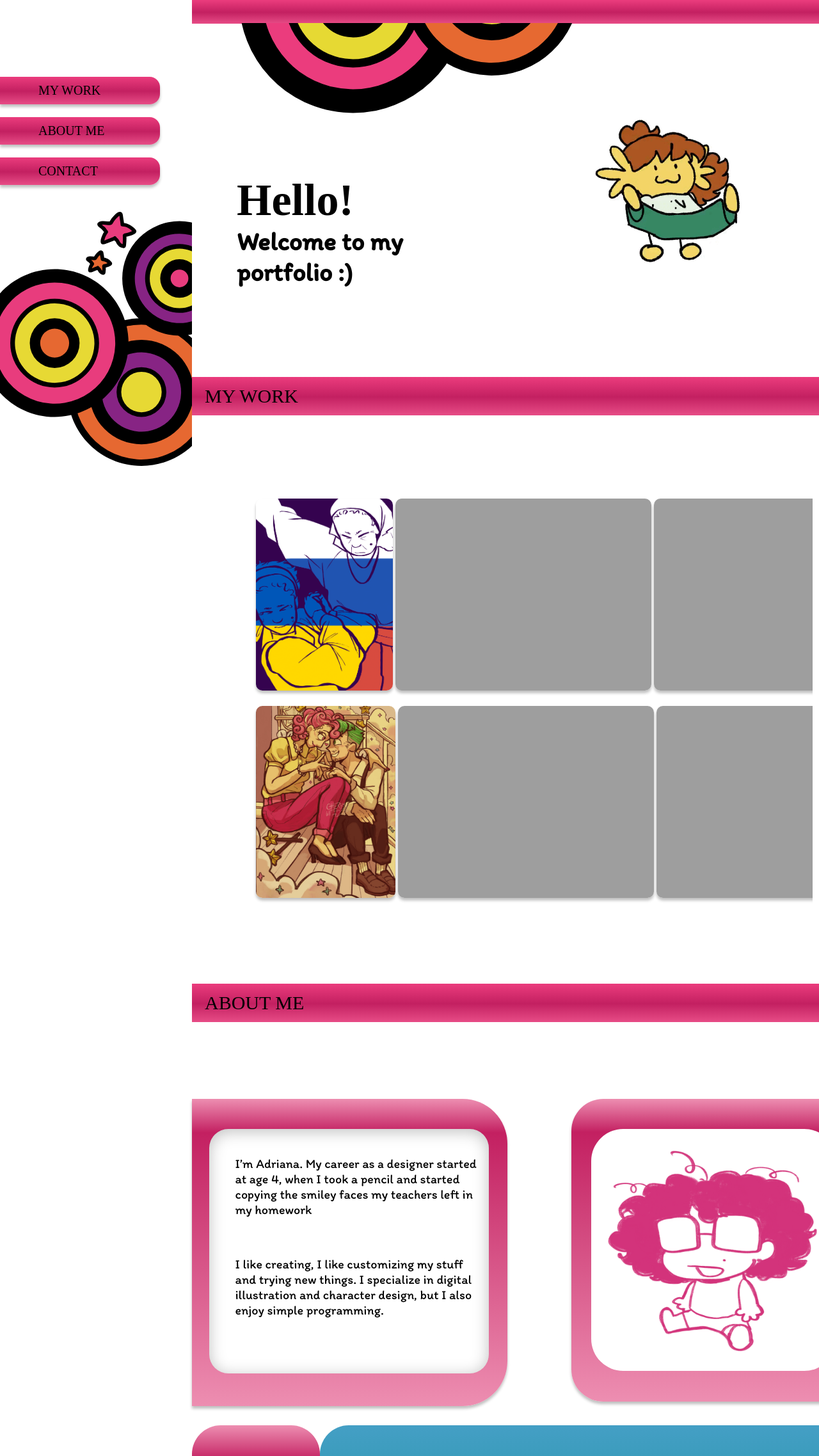
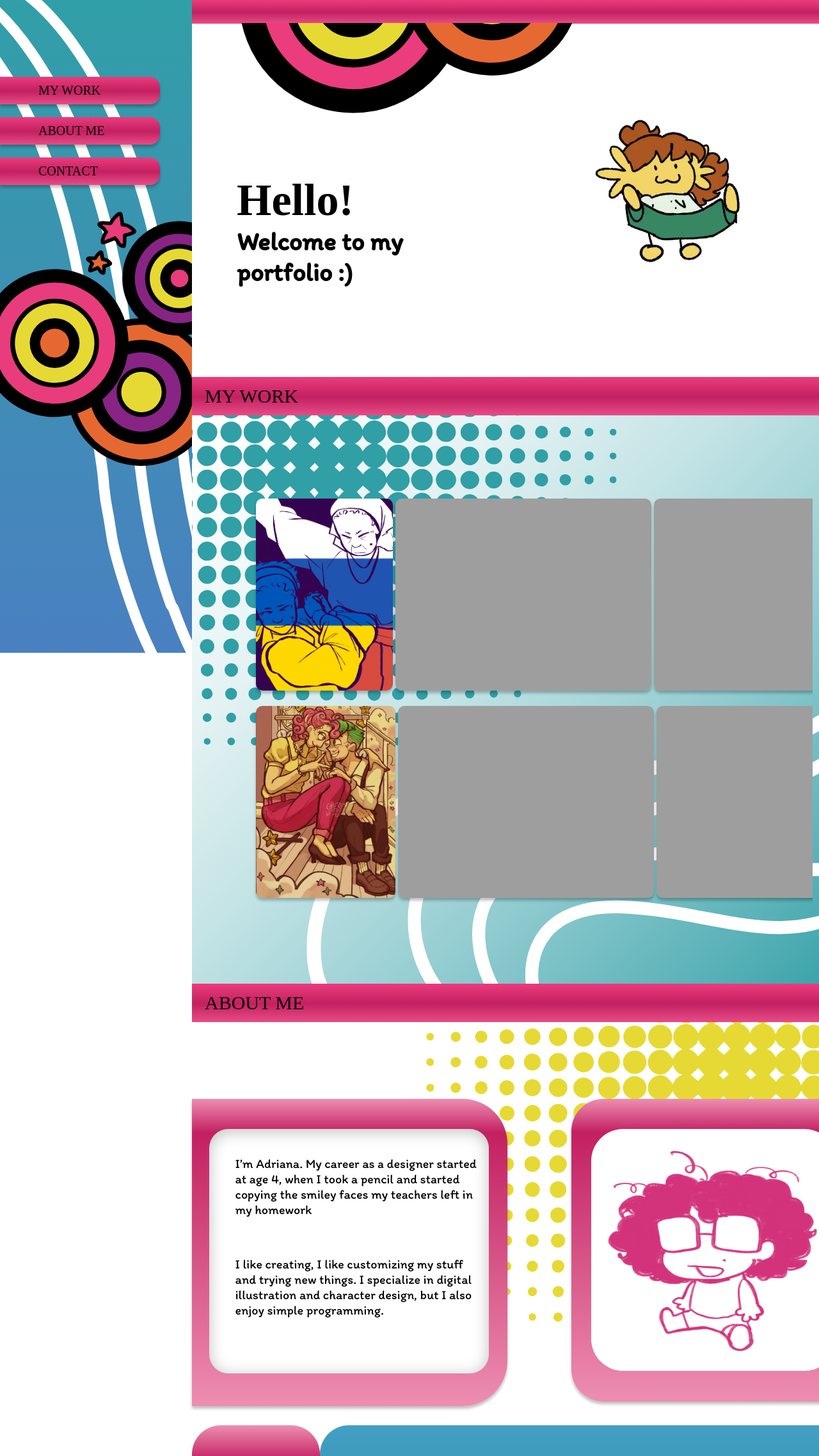
Before and after one commit to ASSP-2005/Portfolio-site, a plain HTML site: page docs/index.html in a window 1280 px wide. Shown: the top 2275 px of the page at 64% size. Drawn offline with Linux system fonts and the light colour scheme; the site is published under a folder, as on GitHub Pages, so addresses that start at the root find nothing; a web font is replaced by a local one.

Commit message:
cambiando rutas css

```diff
--- a/docs/styles.css
+++ b/docs/styles.css
@@ -56,7 +56,7 @@ html{
     width: 300px;
     height: 1020px;
     padding-top: 120px;
-    background-image: url(/resources/backgrounds/menu-bg.svg) ;
+    background-image: url(resources/backgrounds/menu-bg.svg) ;
     background-repeat: no-repeat;
     background-size: cover;
     flex-direction: column;
@@ -180,7 +180,7 @@ html{
 .work{
     display: flex;
     padding: 100px 70px;
-    background-image: url(/resources/backgrounds/work-bg.svg);
+    background-image: url(resources/backgrounds/work-bg.svg);
     background-repeat: no-repeat;
     background-size: cover;
 }
@@ -242,7 +242,7 @@ html{
     flex-direction: column;
     padding-top: 120px;
     gap: 30px;
-    background-image: url(/resources/backgrounds/aboutme-bg.svg);
+    background-image: url(resources/backgrounds/aboutme-bg.svg);
     background-repeat: no-repeat;
     background-size: cover;
 }
@@ -386,7 +386,7 @@ html{
     height: 955px;
     padding: 100px 100px;
     gap: 50px;
-    background: url(/resources/backgrounds/contact-bg.svg);
+    background: url(resources/backgrounds/contact-bg.svg);
     background-size: cover;
 }
 
@@ -582,7 +582,7 @@ html{
     .meinfo{
         width: 430px;
         padding-top: 70px;
-        background: url(/resources/backgrounds/aboutme-bg.svg);
+        background: url(resources/backgrounds/aboutme-bg.svg);
         background-repeat: no-repeat;
     }
 
```
